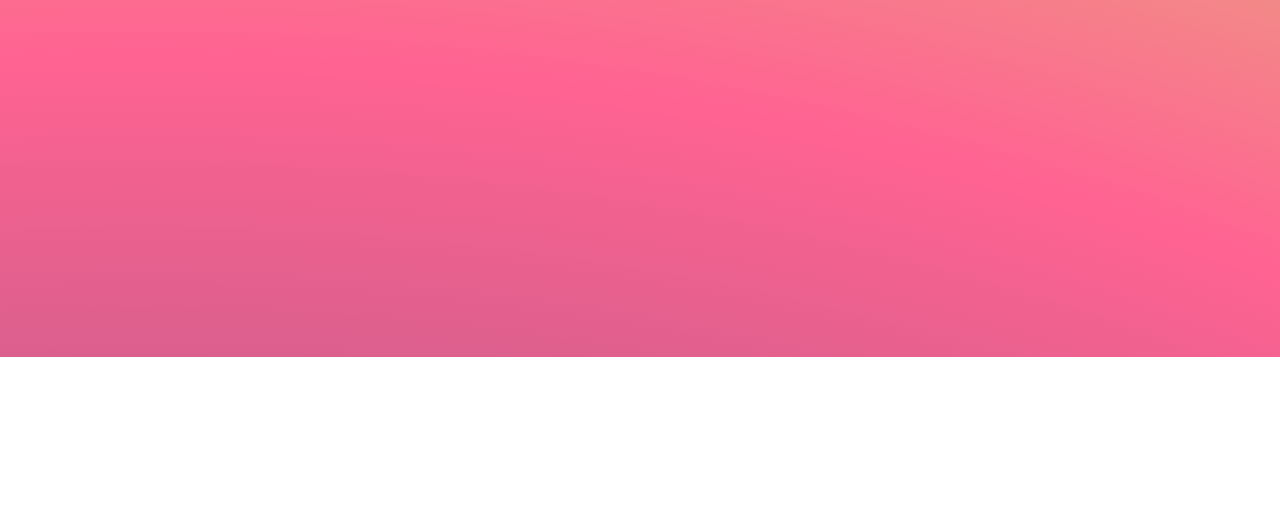
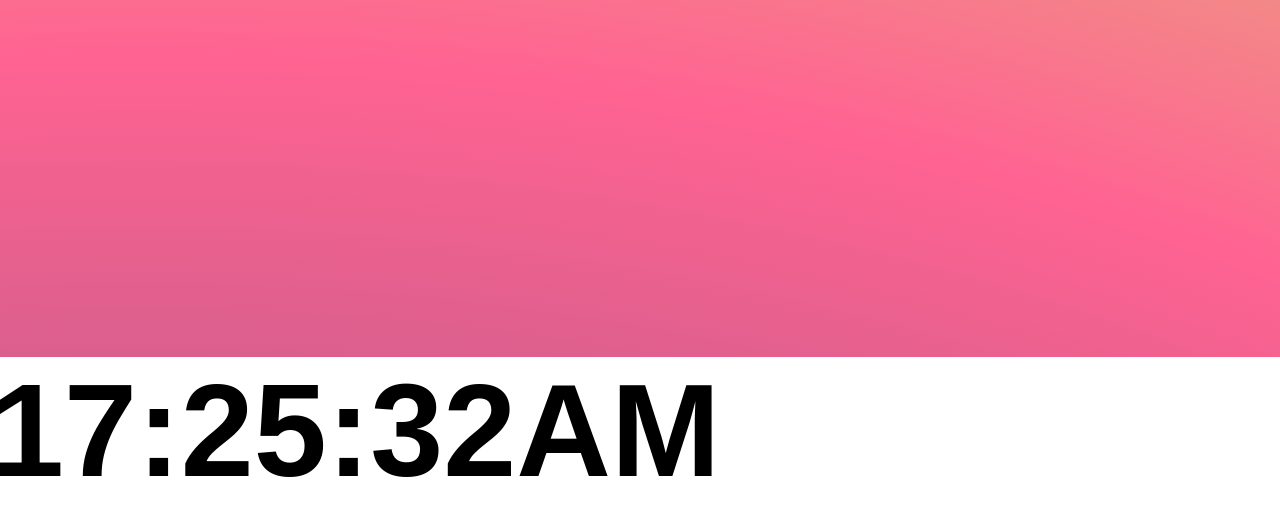
Before and after one commit to chimdalu20/clock, a plain HTML site: page index.html in a window 1280 px wide. Shown: the part 443-949 px from the top of the page. Before the commit the page ends 800 px from the top, so only its background shows below. Drawn offline with nearby package versions, Linux system fonts and the light colour scheme.

Commit message:
Update style.css

```diff
--- a/style.css
+++ b/style.css
@@ -37,10 +37,11 @@ section{
 
     display: flex;
     justify-content: center;
-    transform: translate(-50%, -50%);
+    align-items: center;
+    /*transform: translate(-50%, -50%);*/
     position: absolute;
-    top:35%;
-    left:10% ;
+    /*top:35%;
+    left:10% ;*/
     font-size:10vw;
 
   --animate-duration:3s;
```
